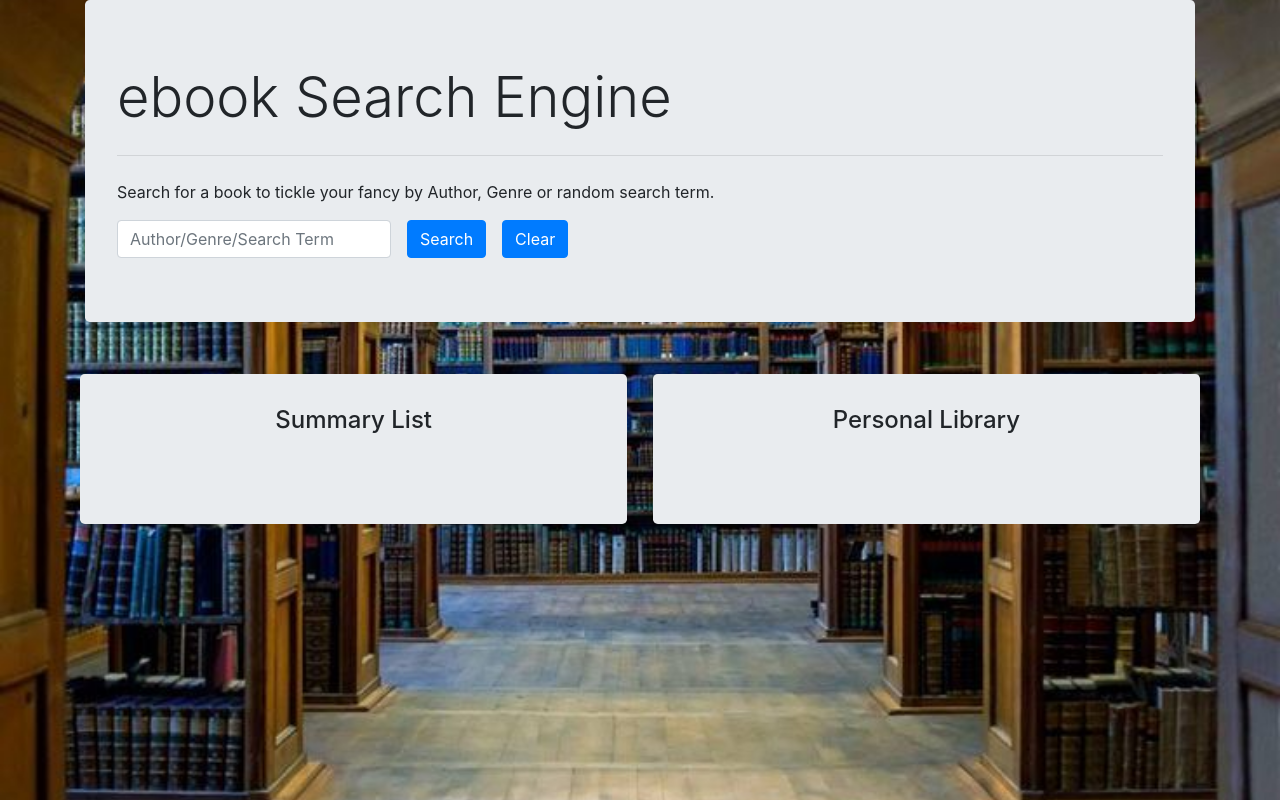
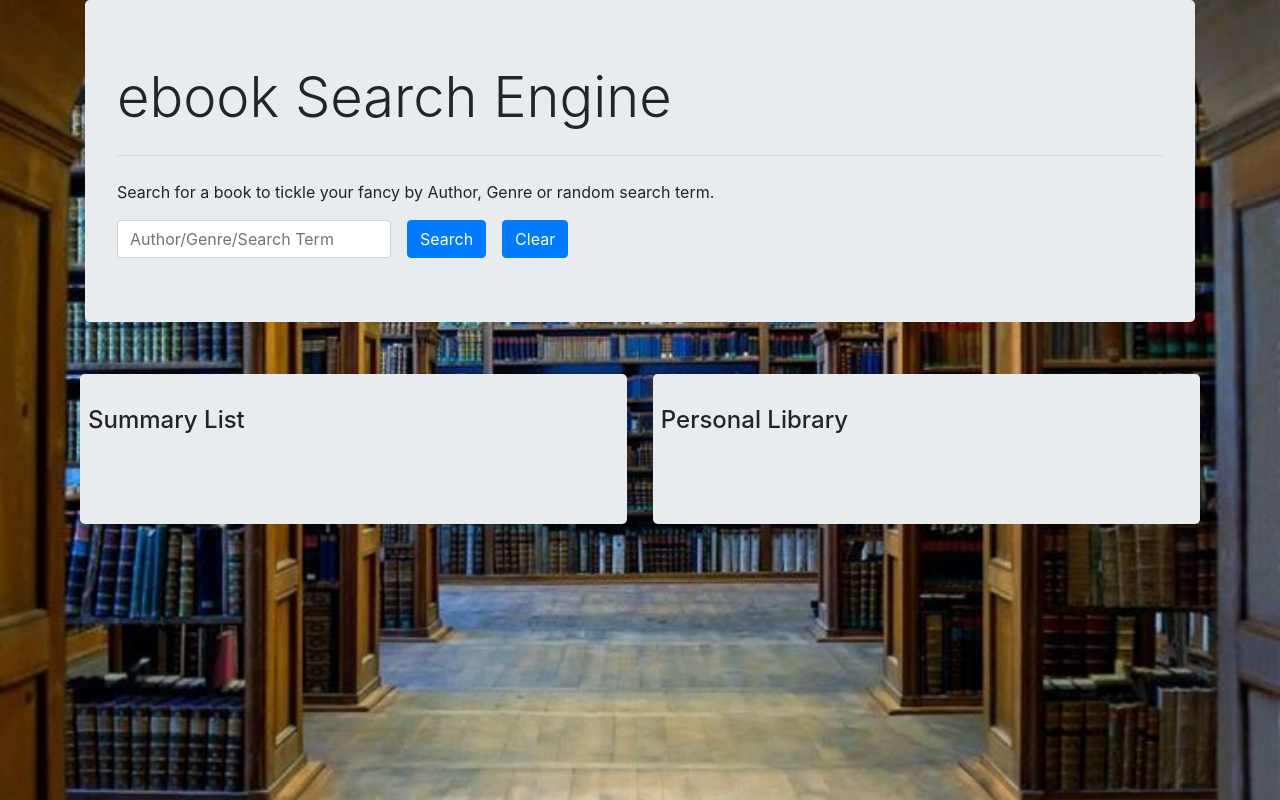
Before and after one commit to RaengC/book-search, a plain HTML site: page index.html in a window 1280 px wide. Drawn offline with nearby package versions, Linux system fonts and the light colour scheme.

Commit message:
holding box adjustment
fixed html, css issue with holding boxes and card placement/sizing

```diff
--- a/app.js
+++ b/app.js
@@ -78,8 +78,6 @@ $(() => {
     })
 
 
-
-
     //$(".canDrag").draggable();
 
     $("#summaryList").droppable({
--- a/index.html
+++ b/index.html
@@ -38,11 +38,11 @@
         </div>
         -->
         <div class="row holdingBox">
-            <div id="summaryList" class="ui-widget-header">
-                <h4 class="my-4">Summary List</h4>
+            <div id="summaryList" class="ui-widget-header d-inline-flex p-2">
+                <h4 class="my-4">Summary List</h4> <br/>
             </div>
-            <div id="yesList" class="ui-widget-header">
-                <h4 class="my-4">Personal Library</h4>
+            <div id="yesList" class="ui-widget-header d-inline-flex p-2">
+                <h4 class="my-4">Personal Library</h4> <br/>
             </div>
         </div>
 
--- a/style.css
+++ b/style.css
@@ -26,34 +26,50 @@
     justify-content: space-between;
 }
 
-#summaryList, #yesList {
+#summaryList {
     width: 48%;
     min-height: 150px;
     padding: 0.5em;
     margin: 10px;
     background-color: #e9ecef;
-    max-height: 300px;
     text-align: center;
     border-radius: .3rem;
+    height: auto;
+}
+
+#yesList {
+    width: 48%;
+    min-height: 150px;
+    padding: 0.5em;
+    margin: 10px;
+    background-color: #e9ecef;
+    text-align: center;
+    border-radius: .3rem;
+    height: auto;
 }
 
 .dropOnActive {
     background-color: cornsilk;
+    flex-wrap: wrap;
 }
 
 .holdOnActive {
     background-color: pink;
+    flex-wrap: wrap;
 }
 
 
 /* need to find way to make cards in holding areas smaller and within box */
-/* .holdOnActive, .card {
+.holdOnActive, .card {
     text-align: left;
-
-}  */
+}
 
 body {
     background: url(images/arch-library.jpg) no-repeat center center fixed;
     background-size: cover;
     height: 100%;
 }
+
+.card .ui-draggable .ui-draggable-handle .holdOnActive .ui-draggable-disabled {
+    width: 150px;
+}
```
Also changed, not shown: 1 other file.
